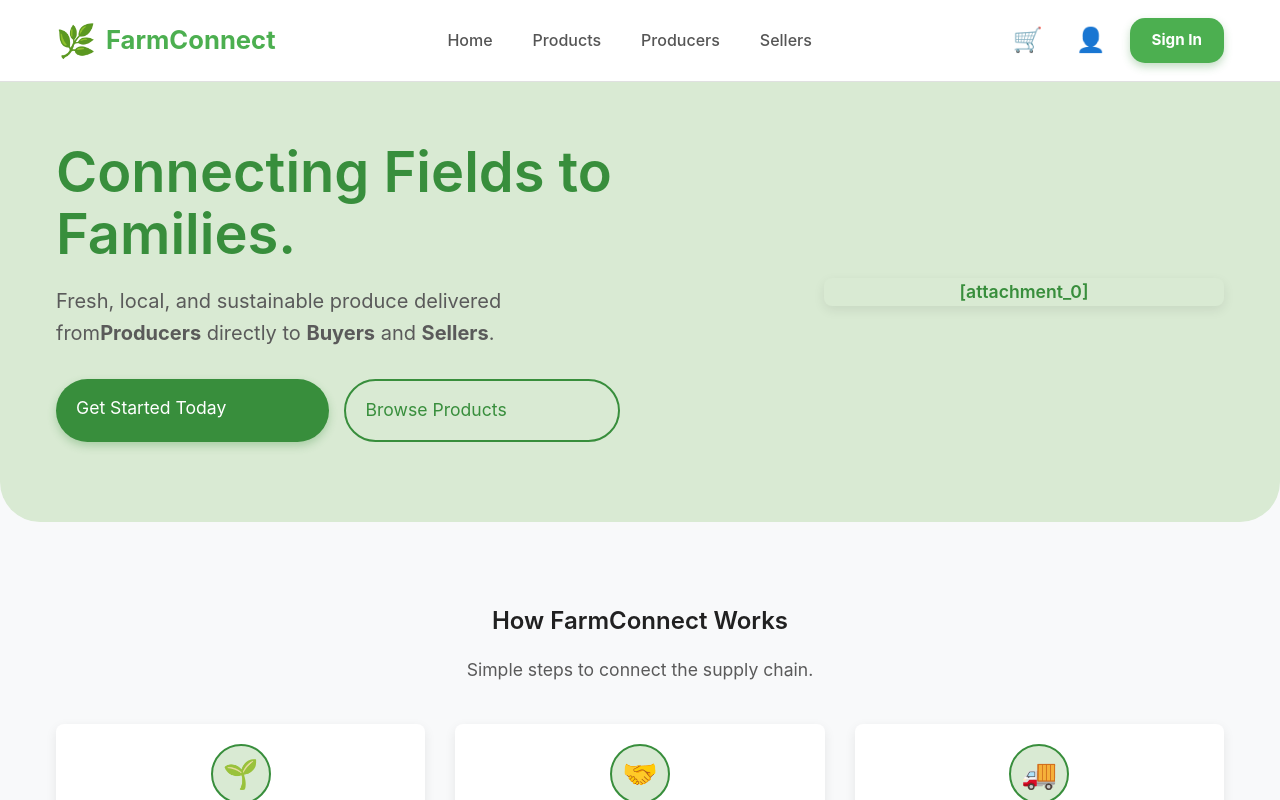
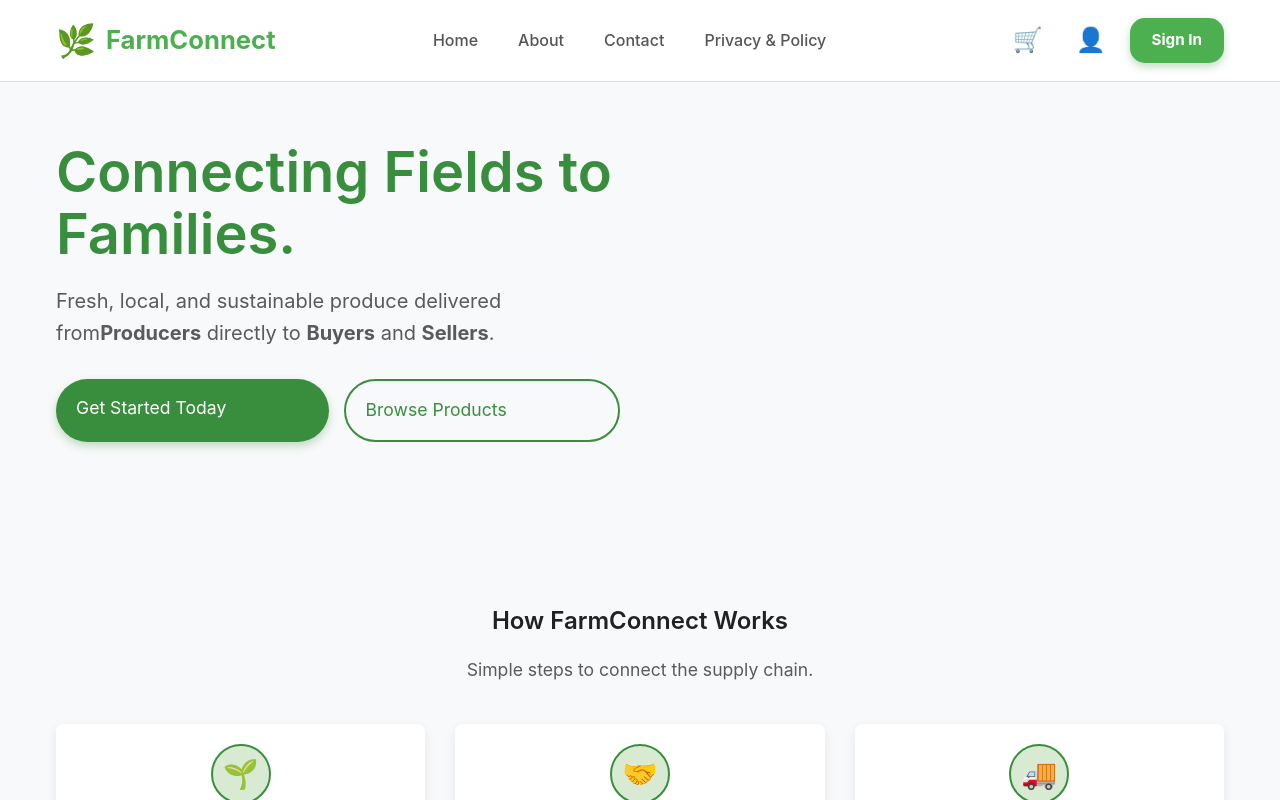
Before and after one commit to INDRA-011/connectfarm, a React (Vite) app: page / in a window 1280 px wide. Shown: the top 800 px of the page. Built offline with nearby package versions, Linux system fonts and the light colour scheme.

Commit message:
git branch pulled krinjal -> indra

```diff
--- a/src/components/LandingPage/LandingPage.jsx
+++ b/src/components/LandingPage/LandingPage.jsx
@@ -55,9 +55,7 @@ const LandingPage = () => {
                 </a>
               </div>
             </div>
-            <div className="hero-image">
-              <div className="image-placeholder">[attachment_0]</div>
-            </div>
+            <div className="hero-image"></div>
           </div>
         </section>
 
--- a/src/components/LandingPage/Landingpage.css
+++ b/src/components/LandingPage/Landingpage.css
@@ -3,9 +3,10 @@
 /* --- Hero Section Styling --- */
 .hero-section {
   padding: 60px 0 80px;
-  background-color: var(--color-secondary); /* Soft light green background */
+  background-image: url();
   border-bottom-left-radius: 40px;
   border-bottom-right-radius: 40px;
+  background-blend-mode: color;
 }
 
 .hero-content {
@@ -63,10 +64,11 @@
 .image-placeholder {
   width: 400px;
   height: 300px;
-  background-color: var(
-    --color-primary
-  ); /* Use primary color as a placeholder background */
-  border-radius: var(--border-radius);
+  background-image: url(../../assets/download.jpeg);
+  width: 50%;
+  height: 70%;
+  background-size: cover;
+
   display: flex;
   align-items: center;
   justify-content: center;
--- a/src/components/Navbar/Navbar.jsx
+++ b/src/components/Navbar/Navbar.jsx
@@ -14,9 +14,9 @@ const Navbar = () => {
         </div>
         <nav className="navbar-links">
           <a href="/">Home</a>
-          <a href="/products">Products</a>
-          <a href="/producer/dashboard">Producers</a>
-          <a href="/seller/dashboard">Sellers</a>
+          <a href="/about">About</a>
+          <a href="/contact">Contact</a>
+          <a href="/">Privacy & Policy</a>
         </nav>
         <div className="navbar-actions">
           <a href="/cart" className="action-icon">
--- a/src/index.css
+++ b/src/index.css
@@ -15,7 +15,6 @@
   --spacing-unit: 16px;
 }
 
-/* --- 2. CSS Reset --- */
 *,
 *::before,
 *::after {
```
Also changed, not shown: src/assets/download.jpeg (added).
